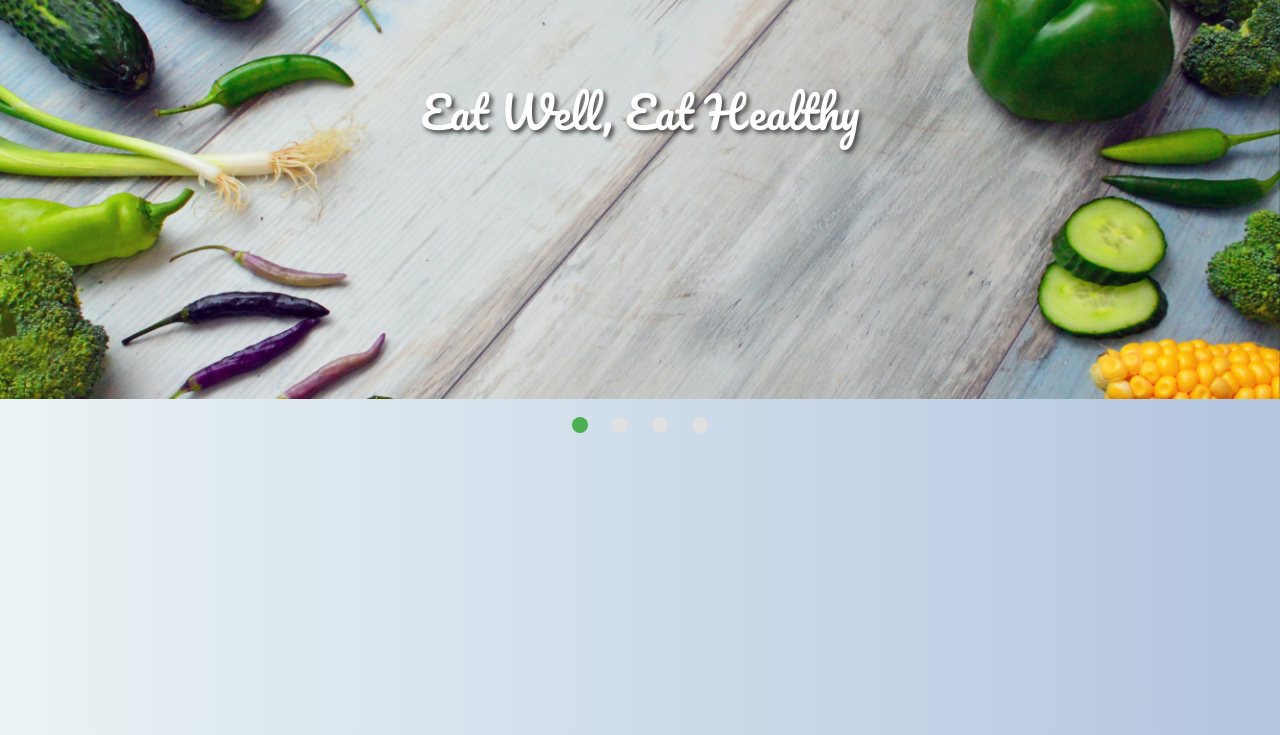
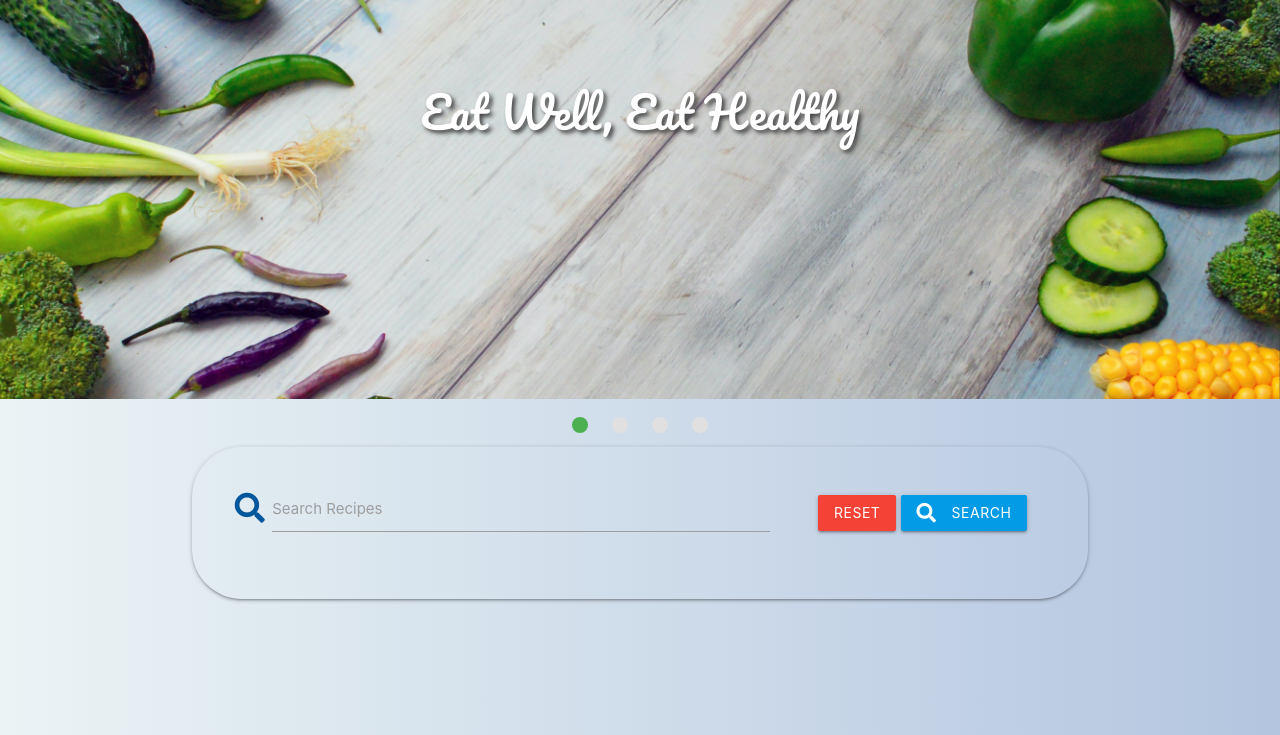
Before and after one commit to horizons83/Mileston3-Slimming-Gusto, a Flask app: page / in a window 1280 px wide. Shown: the part 65-800 px from the top of the page. Run offline with Flask 2, Linux system fonts and the light colour scheme; data that the repository does not hold is empty; some libraries are stand-ins or nearby versions.

Commit message:
Add search bar card and css to index.html

```diff
--- a/static/css/style.css
+++ b/static/css/style.css
@@ -41,6 +41,9 @@ body {
     font-family: 'Pacifico', sans-serif;
 }
 
+.card-panel {
+    border-radius: 50px;
+}
 
 
 
--- a/templates/index.html
+++ b/templates/index.html
@@ -34,5 +34,23 @@
       </li>
     </ul>
   </div>
-
+  <div class="container">
+      <div class="row card-panel transparent">
+          <form action="#" method="post" class="col s12">
+              <div class="row valign-wrapper center-align">
+                  <div class="input-field col s12 m8">
+                      <i class="fas fa-search prefix light-blue-text text-darken-4"></i>
+                      <input type="text" name="query" id="query" minlength="3" class="validate" required>
+                      <label for="query">Search Recipes</label>
+                  </div>
+                  <div class="col s12 m4">
+                      <a href="#" class="red btn text-shadow">Reset</a>
+                      <button type="submit" class="light-blue darken-1 btn text-shadow">
+                          <i class="fas fa-search left"></i> Search
+                      </button>
+                  </div>
+              </div>
+          </form>
+      </div>
+  </div>
 {% endblock %}
```
